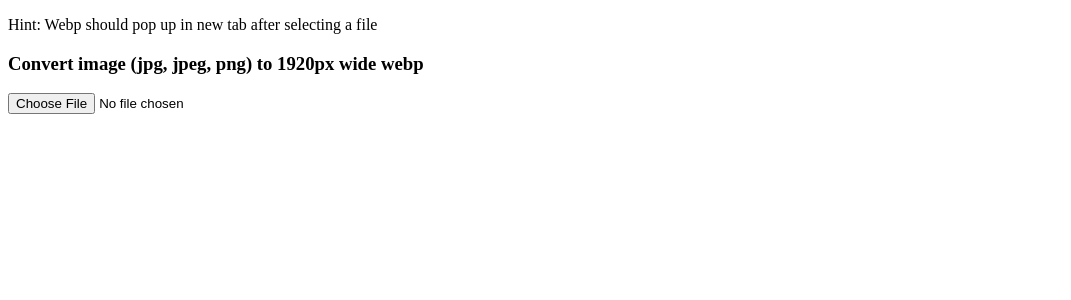
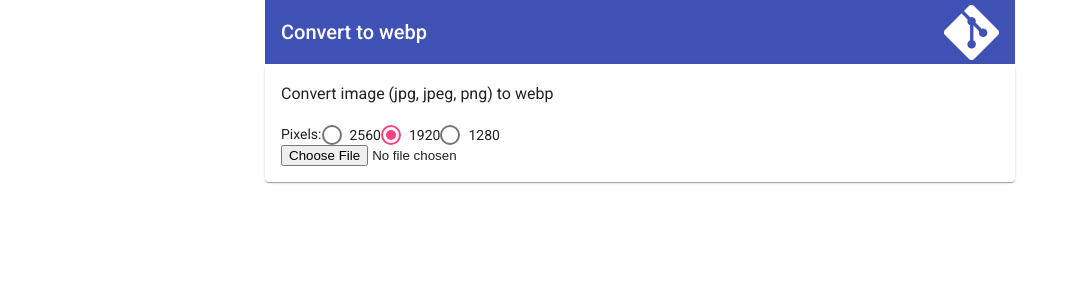
Before and after one commit to kellermatthis/webp-converter, an Angular app: page / in a window 1280 px wide. Shown: the top 300 px of the page, without its empty margins (0-1071 px from the left). Built offline with nearby package versions, Linux system fonts and the light colour scheme.

Commit message:
radio button widht & basic style

```diff
--- a/angular.json
+++ b/angular.json
@@ -27,6 +27,8 @@
               "src/assets"
             ],
             "styles": [
+              "src/theme.scss",
+              "./node_modules/@angular/material/prebuilt-themes/indigo-pink.css",
               "src/styles.css"
             ],
             "scripts": []
@@ -94,6 +96,7 @@
               "src/assets"
             ],
             "styles": [
+              "./node_modules/@angular/material/prebuilt-themes/deeppurple-amber.css",
               "src/styles.css"
             ],
             "scripts": []
--- a/package.json
+++ b/package.json
@@ -11,13 +11,16 @@
   "private": true,
   "dependencies": {
     "@angular/animations": "~13.3.0",
+    "@angular/cdk": "^13.3.7",
     "@angular/common": "~13.3.0",
     "@angular/compiler": "~13.3.0",
     "@angular/core": "~13.3.0",
     "@angular/forms": "~13.3.0",
+    "@angular/material": "^13.3.7",
     "@angular/platform-browser": "~13.3.0",
     "@angular/platform-browser-dynamic": "~13.3.0",
     "@angular/router": "~13.3.0",
+    "ngx-toastr": "^14.3.0",
     "rxjs": "~7.5.0",
     "tslib": "^2.3.0",
     "zone.js": "~0.11.4"
--- a/src/app/app.component.css
+++ b/src/app/app.component.css
@@ -0,0 +1,13 @@
+.github{
+    width: 100%;
+}
+
+.icon{
+    float: right;
+    width: 55px;
+}
+
+.content{
+    max-width: 750px;
+    margin: 0 auto;
+}
--- a/src/app/app.component.html
+++ b/src/app/app.component.html
@@ -1 +1,16 @@
-<app-converter></app-converter>
+<div class="content">
+    <mat-toolbar color="primary">
+        <mat-toolbar-row>
+        <span class="centerhorizontal">Convert to webp</span>
+        <span class="example-spacer"></span>
+        <div class="github">
+            <a href="https://github.com/kellermatthis/webp-converter" target="_blank">
+                <img src="assets/git.png" class="icon" >
+            </a>
+        </div>
+        </mat-toolbar-row>
+    </mat-toolbar>
+    <mat-card>
+        <app-converter></app-converter>
+    </mat-card>
+</div>
--- a/src/app/converter/converter.component.html
+++ b/src/app/converter/converter.component.html
@@ -1,9 +1,18 @@
-<p>Hint: Webp should pop up in new tab after selecting a file</p>
 <div *ngIf="showErrorMessage">
     <p>{{errorMessage}}</p>
 </div>
 
 <div class="SpaceBetween">
-  <h3>Convert image ({{allowedImageTypes.join(', ')}}) to 1920px wide webp</h3>
-  <input type="file" class="file-input" (change)="onFileSelected($event, 1920)" #fileUploadBig>
+  <h3>Convert image ({{allowedImageTypes.join(', ')}}) to webp</h3>
+  <div>
+    <label>Pixels:</label>
+    <mat-radio-group [(ngModel)]="selectedWidth" >
+      <mat-radio-button *ngFor="let width of widths" [value]="width">
+        {{width}}
+      </mat-radio-button>
+    </mat-radio-group>
+  </div>
+  <div>
+    <input type="file" class="file-input" (change)="onFileSelected($event)" #fileUploadBig>
+  </div>
 </div>
--- a/src/app/converter/converter.component.ts
+++ b/src/app/converter/converter.component.ts
@@ -10,8 +10,10 @@ export class ConverterComponent {
   showErrorMessage: Boolean = false;
   errorMessage: string = '';
   allowedImageTypes: Array<string> = ['jpg', 'jpeg', 'png'];
+  widths: number[] = [ 2560, 1920, 1280 ];
+  selectedWidth: number = 1920;
 
-  onFileSelected(event: any, p_width: number) {
+  onFileSelected(event: any) {
 
     this.showErrorMessage = false;
     const uploadedFile: File = event.target.files[0];
@@ -19,7 +21,6 @@ export class ConverterComponent {
       if (uploadedFile && this.isValidImage(uploadedFile)) {
         const formData = new FormData();
         formData.append("thumbnail", uploadedFile);
-        console.log(uploadedFile);
 
         const wembpImage = new Image();
 
@@ -28,8 +29,8 @@ export class ConverterComponent {
             const ratio = wembpImage.naturalWidth / wembpImage.naturalHeight;
 
             const canvas = document.createElement('canvas');
-            canvas.width = p_width;
-            canvas.height = p_width / ratio;
+            canvas.width = this.selectedWidth;
+            canvas.height = this.selectedWidth / ratio;
             canvas.getContext('2d')!.drawImage(wembpImage, 0, 0,canvas.width,canvas.height);
             canvas.toBlob((blob) => {
                 if(blob)
@@ -46,7 +47,6 @@ export class ConverterComponent {
 
   isValidImage(p_file:File): Boolean {
     const typeProperties = p_file['type'].split('/');
-    console.log(typeProperties);
     return typeProperties[0] === 'image' && this.allowedImageTypes.includes(typeProperties[1]);
   }
 
--- a/src/index.html
+++ b/src/index.html
@@ -6,8 +6,11 @@
   <base href="/">
   <meta name="viewport" content="width=device-width, initial-scale=1">
   <link rel="icon" type="image/x-icon" href="favicon.ico">
+  <link rel="preconnect" href="https://fonts.gstatic.com">
+  <link href="https://fonts.googleapis.com/css2?family=Roboto:wght@300;400;500&display=swap" rel="stylesheet">
+  <link href="https://fonts.googleapis.com/icon?family=Material+Icons" rel="stylesheet">
 </head>
-<body>
+<body class="mat-typography">
   <app-root></app-root>
 </body>
 </html>
--- a/src/styles.css
+++ b/src/styles.css
@@ -1 +1,4 @@
 /* You can add global styles to this file, and also import other style files */
+
+html, body { height: 100%; }
+body { margin: 0; font-family: Roboto, "Helvetica Neue", sans-serif; }
--- /dev/null
+++ b/src/theme.scss
@@ -0,0 +1,9 @@
+// Custom Theming for Angular Material
+// For more information: https://material.angular.io/guide/theming
+@use '@angular/material' as mat;
+// Plus imports for other components in your app.
+
+// Include the common styles for Angular Material. We include this here so that you only
+// have to load a single css file for Angular Material in your app.
+// Be sure that you only ever include this mixin once!
+@include mat.core();
```
Also changed, not shown: src/app/app.module.ts (+13 -2 lines), src/assets/git.png (added), 1 other file (tests, documents, lock files or other folders).
